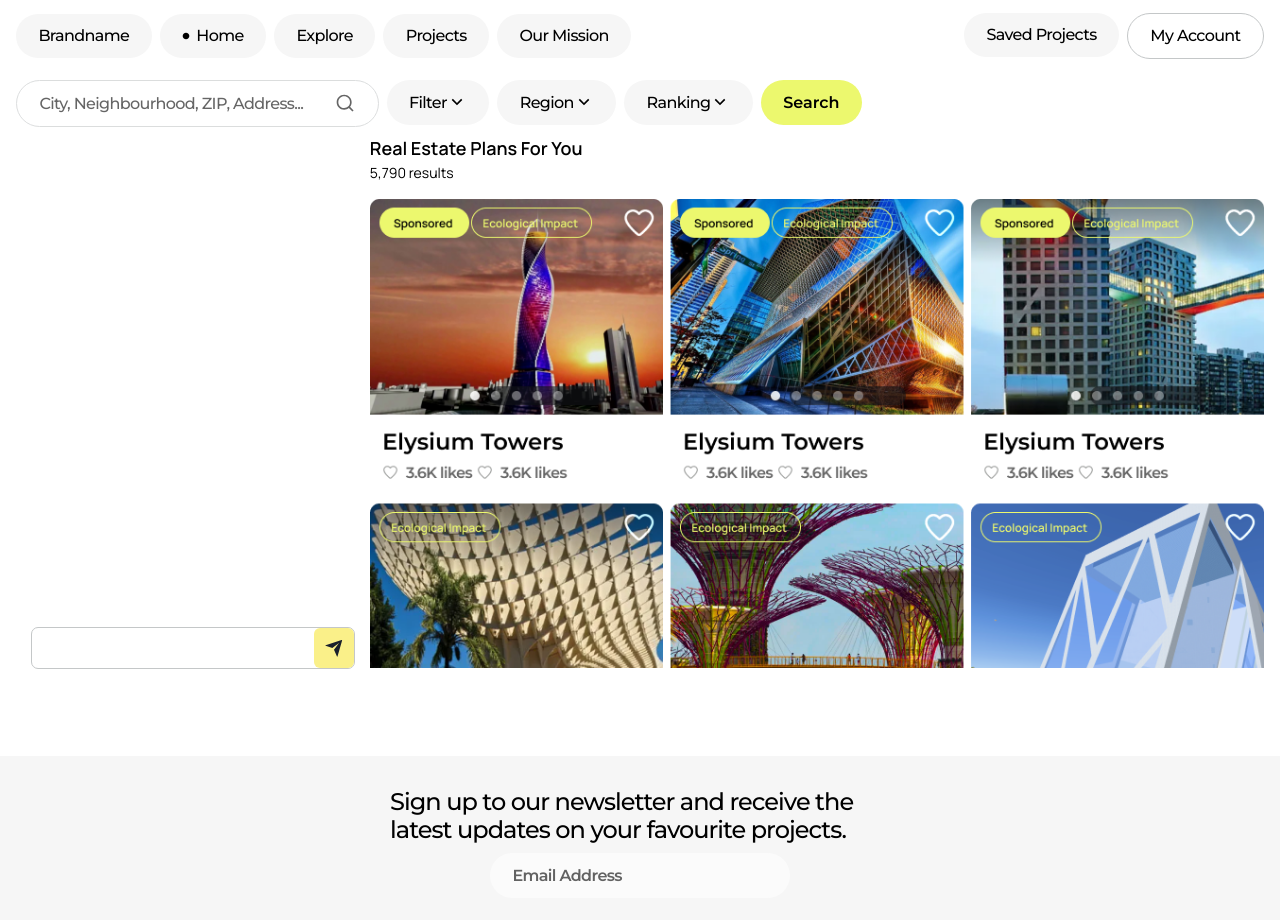
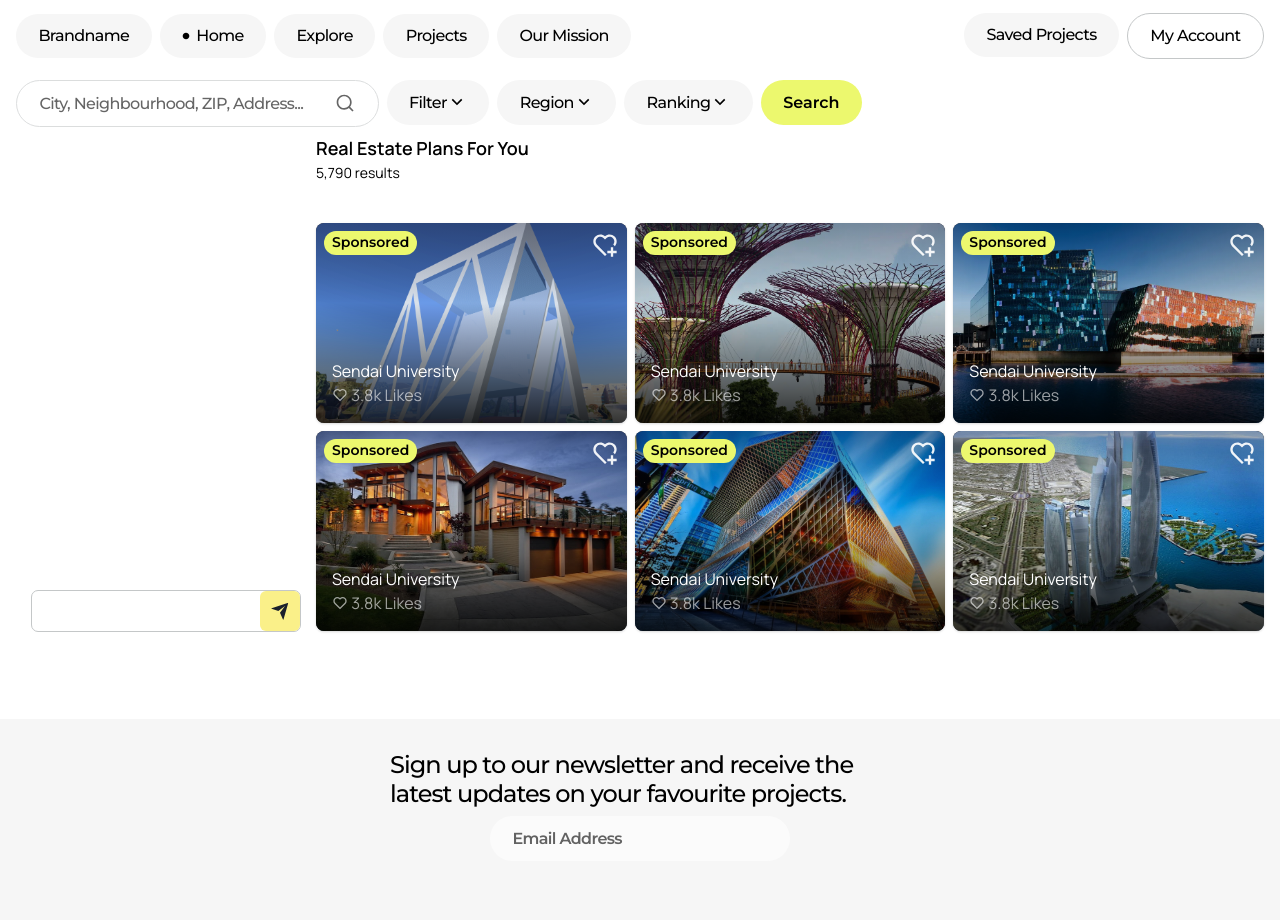
Before and after one commit to gprem09/Urban.I, a React (Create React App) app in the folder frontend/: page /explore in a window 1280 px wide. Shown: the top 920 px of the page. Built offline with nearby package versions, Linux system fonts and the light colour scheme.

Commit message:
Finished explore page stylings

```diff
--- a/frontend/src/components/Explore.js
+++ b/frontend/src/components/Explore.js
@@ -1,8 +1,18 @@
 import React from "react";
-import { Flex, Button, Stack, Image, Heading, Text } from "@chakra-ui/react";
+import {
+  Flex,
+  Button,
+  Stack,
+  Grid,
+  GridItem,
+  Image,
+  Heading,
+  Text,
+} from "@chakra-ui/react";
 import { RiSearchLine } from "react-icons/ri";
 import { RiArrowDownSLine } from "react-icons/ri";
 import { Chat } from "./chat";
+import { Explorebox } from "./Explorebox";
 
 export const Explore = () => {
   return (
@@ -34,15 +44,27 @@ export const Explore = () => {
         <Stack width="30%" minWidth="300px" height="auto">
           <Chat />
         </Stack>
-        <Stack width="auto">
+        <Stack width="100%">
           <Stack gap="0" marginBottom="0.5rem">
             <Text fontSize="lg" fontWeight="600">
               Real Estate Plans For You
             </Text>
             <Text fontSize="sm">5,790 results</Text>
           </Stack>
-
-          <Image width="100%" src="/images/Frame 1707478485.png" />
+          <Grid
+            templateColumns="repeat(3, 1fr)"
+            gap="0.5rem"
+            mt="6"
+            width="100%"
+          >
+            <Explorebox image="/images/image 64.png" />
+            <Explorebox image="/images/image 63.png" />
+            <Explorebox image="/images/image 65.png" />
+            <Explorebox image="/images/image 76.png" />
+            <Explorebox image="/images/landingImage.jpg" />
+            <Explorebox image="/images/sendai.jpg" />
+          </Grid>
+          {/* <Image width="100%" src="/images/Frame 1707478485.png" /> */}
         </Stack>
       </Flex>
     </Stack>
--- /dev/null
+++ b/frontend/src/components/Explorebox.js
@@ -0,0 +1,120 @@
+import React, { useState } from "react";
+import {
+  Flex,
+  Text,
+  Heading,
+  Image,
+  Button,
+  Stack,
+  Box,
+  Card,
+} from "@chakra-ui/react";
+import { RiArrowRightSLine } from "react-icons/ri";
+import { RiHeartAddLine, RiHeartLine } from "react-icons/ri";
+
+export const Explorebox = ({ image, title }) => {
+  const [isHovered, setIsHovered] = useState(false);
+  return (
+    <Card
+      borderRadius="lg"
+      overflow="hidden"
+      width="100%"
+      transition="all 0.3s ease-in-out"
+      height="200px"
+    >
+      <Box
+        position="absolute"
+        bottom="0"
+        left="0"
+        width="100%"
+        height="60%"
+        opacity="0.8"
+        zIndex="2"
+        background="linear-gradient(0deg, rgba(0, 0, 0, 1) 0%, rgba(0, 0, 0, 0) 100%)"
+      />
+      <Flex
+        top="0"
+        width="100%"
+        height="auto"
+        position="absolute"
+        padding="0.5rem"
+        justifyContent="space-between"
+      >
+        <Button
+          fontSize="sm"
+          padding="0.5rem"
+          height="24px"
+          variant="yellow"
+          zIndex="4"
+        >
+          Sponsored
+        </Button>
+        <RiHeartAddLine
+          style={{ width: "28px", height: "28px", zIndex: "4" }}
+        />
+      </Flex>
+      <Box
+        position="absolute"
+        top="0"
+        left="0"
+        width="100%"
+        height="40%"
+        opacity={isHovered ? "0.60" : "0.38"}
+        zIndex="2"
+        background="linear-gradient(180deg, rgba(18, 20, 44, 1) 0%, rgba(18, 20, 44, 0) 100%)"
+      />
+      <Image
+        src="/images/yeelowtags.png"
+        display={isHovered ? "block" : "none"}
+        position="absolute"
+        objectFit="cover"
+        top="0"
+        left="0"
+        padding="1rem"
+        opacity="0.8"
+        zIndex="3"
+      />
+      <Box padding="0" height="100%" width="100%">
+        <Image
+          width="100%"
+          height="100%"
+          position="absolute"
+          src={image}
+          alt="Green double couch with wooden legs"
+          borderRadius="lg"
+          objectFit="cover"
+          filter={isHovered ? "brightness(80%)" : "brightness(100%)"}
+        />
+        <Stack
+          position="absolute"
+          bottom="0"
+          left="0"
+          padding="1rem"
+          spacing="1.0rem"
+          color="white"
+          maxWidth="600px"
+          zIndex="3"
+        >
+          <Heading fontSize="2xl" lineHeight="1em" color="white">
+            {title}
+          </Heading>
+          <Stack gap="0">
+            <Text color="white" noOfLines="1">
+              Sendai University
+            </Text>
+            <Flex opacity="0.6" alignItems="center" gap="0.2rem">
+              <RiHeartLine
+                style={{
+                  width: "16px",
+                  height: "16px",
+                  zIndex: "4",
+                }}
+              />
+              <Text color="white ">3.8k Likes</Text>
+            </Flex>
+          </Stack>
+        </Stack>
+      </Box>
+    </Card>
+  );
+};
```
